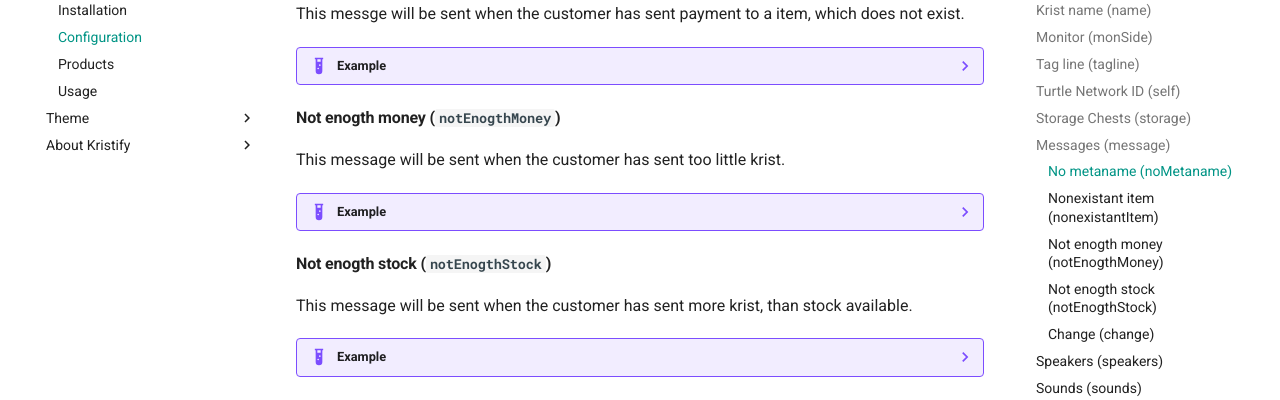
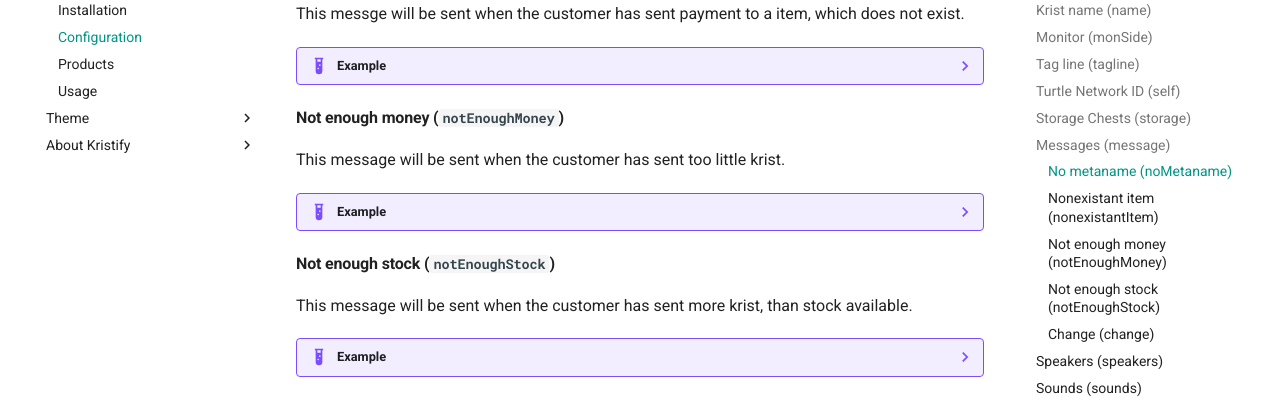
Before and after one commit to Kristify/docs, an MkDocs documentation site: the page built from docs/GettingStarted/configuration.md, in a window 1280 px wide and 900 px high, scrolled down 1686 px. Shown: the part 152-552 px from the top of the window. Built offline with MkDocs 1.6.1 and Material for MkDocs 9.7.7, drawn with Linux system fonts in a browser that asks for light colours; comment, search, counter and statistics services are not loaded.

Commit message:
Docs: Fix typo in enogth

```diff
--- a/docs/GettingStarted/configuration.md
+++ b/docs/GettingStarted/configuration.md
@@ -81,14 +81,14 @@ This messge will be sent when the customer has sent payment to a item, which doe
 ??? example
     `message=The item you requested is not available for purchase`
 
-#### Not enogth money (`notEnogthMoney`)
+#### Not enough money (`notEnoughMoney`)
 
 This message will be sent when the customer has sent too little krist.
 
 ??? example
     `message=Insufficient amount of krist sent.`
 
-#### Not enogth stock (`notEnogthStock`)
+#### Not enough stock (`notEnoughStock`)
 
 This message will be sent when the customer has sent more krist, than stock available.
 
```
